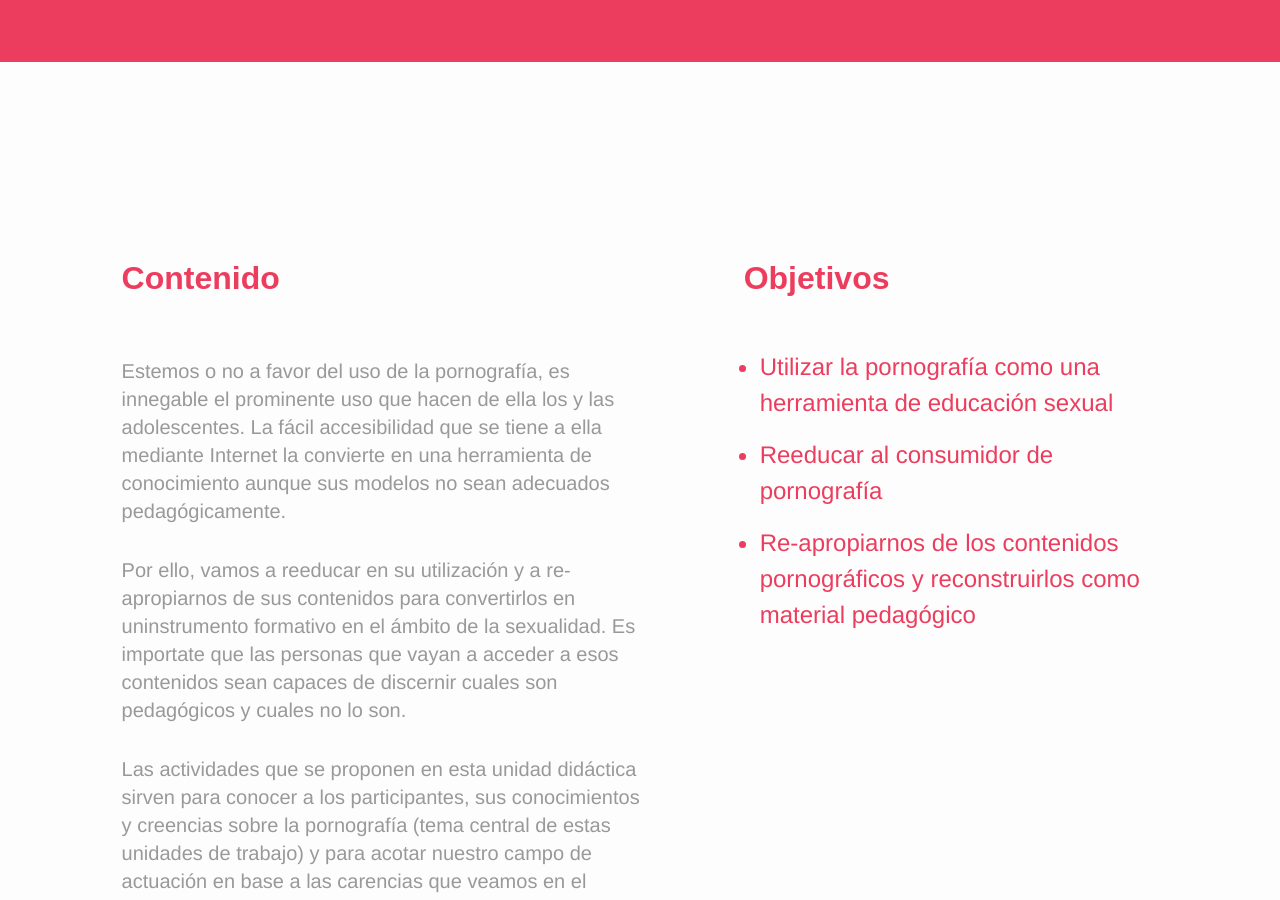
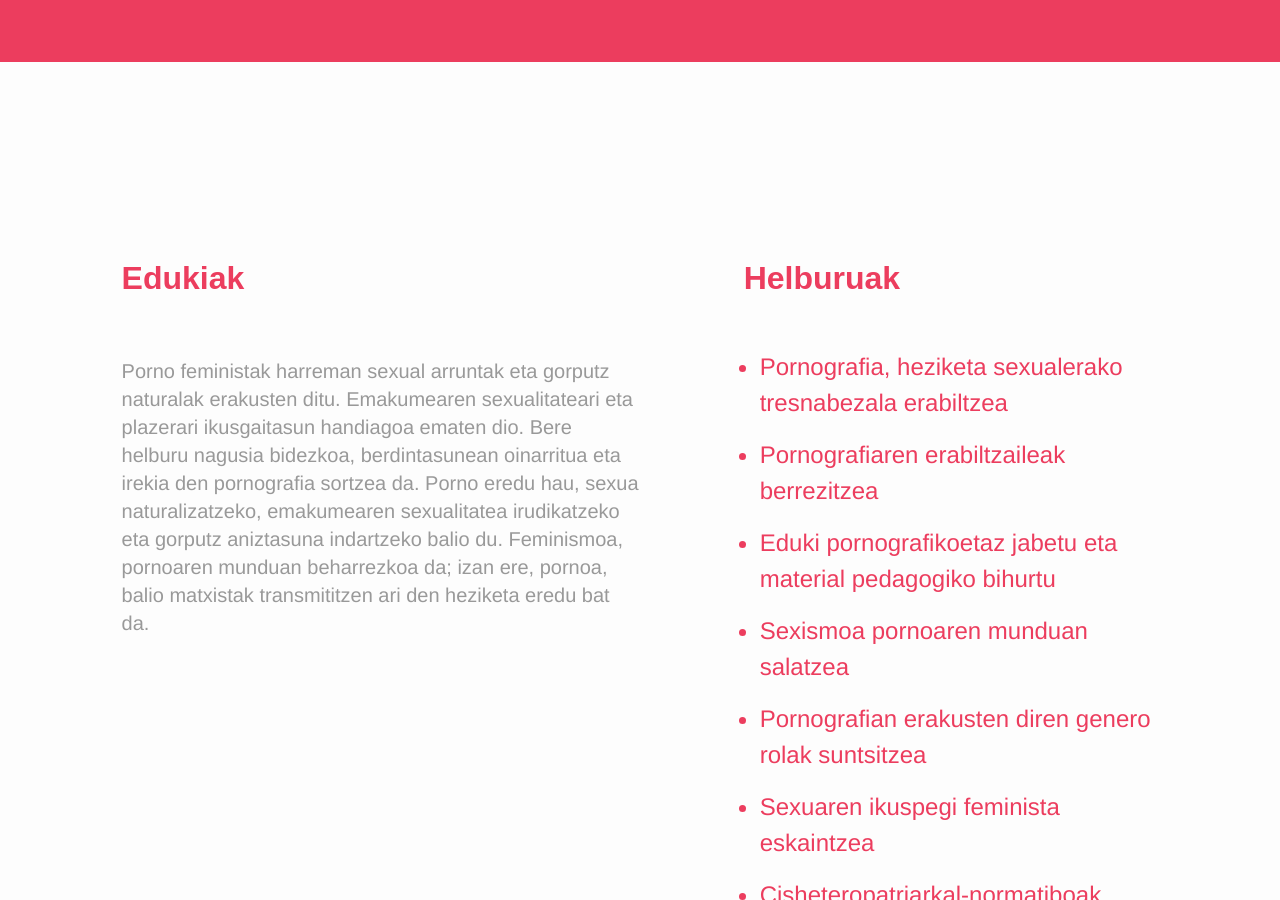
Before and after one commit to pornoeskola/site, a Jekyll site: the page built from _posts/2017-11-09-pornofeminista.html, in a window 1280 px wide and 900 px high, scrolled down 838 px. Built offline with Jekyll 4.4.1, drawn with Linux system fonts in a browser that asks for light colours; some web fonts are replaced; some of the changed text lies outside the part shown.

Commit message:
Added contents.

```diff
--- a/_posts/2017-11-09-pornofeminista.html
+++ b/_posts/2017-11-09-pornofeminista.html
@@ -9,75 +9,100 @@ lang: euskera
 ---
 <section class="section section--row section--sidebar">
   <div class="section__content post__content">
-    <h4 class="post__subtitle">Contenido</h4>
+    <h4 class="post__subtitle">Edukiak</h4>
     <p>
-      Estemos o no a favor del uso de la pornografía, es
-      innegable el prominente uso que hacen de ella los y las
-      adolescentes. La fácil accesibilidad que se tiene a ella
-      mediante Internet la convierte en una herramienta de
-      conocimiento aunque sus modelos no sean adecuados
-      pedagógicamente.
-    </p>
-    <p>
-      Por ello, vamos a reeducar en su utilización y a re-
-      apropiarnos de sus contenidos para convertirlos en uninstrumento formativo en el ámbito de la sexualidad.
-      Es importate que las personas que vayan a acceder a
-      esos contenidos sean capaces de discernir cuales son
-      pedagógicos y cuales no lo son.
-    </p>
-    <p>
-      Las actividades que se proponen en esta unidad
-      didáctica sirven para conocer a los participantes, sus
-      conocimientos y creencias sobre la pornografía (tema
-      central de estas unidades de trabajo) y para acotar
-      nuestro campo de actuación en base a las carencias que
-      veamos en el grupo. Esta primera unidad sirve como
-      introducción para trabajar el resto de unidades.
+    Porno feministak harreman sexual arruntak eta gorputz
+  naturalak erakusten ditu. Emakumearen sexualitateari
+  eta plazerari ikusgaitasun handiagoa ematen dio. Bere
+  helburu nagusia bidezkoa, berdintasunean oinarritua
+  eta irekia den pornografia sortzea da.
+  Porno eredu hau, sexua naturalizatzeko, emakumearen
+  sexualitatea irudikatzeko eta gorputz aniztasuna
+  indartzeko balio du.
+  Feminismoa, pornoaren munduan beharrezkoa da;
+  izan ere, pornoa, balio matxistak transmititzen ari den
+  heziketa eredu bat da.
     </p>
   </div>
   <div class="section__sidebar">
-    <h4 class="post__subtitle">Objetivos</h4>
+    <h4 class="post__subtitle">Helburuak</h4>
     <ul class="objetivos">
-      <li>Utilizar la pornografía como una herramienta de educación sexual</li>
-      <li>Reeducar al consumidor de pornografía</li>
-      <li>Re-apropiarnos de los contenidos pornográficos y reconstruirlos como material pedagógico</li>
+      <li>Pornografia, heziketa sexualerako tresnabezala erabiltzea</li>
+      <li>Pornografiaren erabiltzaileak berrezitzea</li>
+      <li>Eduki pornografikoetaz jabetu eta material pedagogiko bihurtu</li>
+      <li>Sexismoa pornoaren munduan salatzea</li>
+      <li>Pornografian erakusten diren genero rolak suntsitzea</li>
+      <li>Sexuaren ikuspegi feminista eskaintzea</li>
+      <li>Cisheteropatriarkal-normatiboak direnusteak desmitifikatzea</li>
     </ul>
   </div>
 </section>
 <section class="section section--row title-section">
   <h2 class="title-section__subtitle">
-    Actividad 1
+    1. Jarduera
   </h2>
   <h3 class="title-section__title">
-    ¿Qué es la pornografía?
+    MUTILA IZANGO BANINTZ
   </h3>
 </section>
 <section class="section section--row section--sidebar">
   <div class="section__content post__content">
-    <h4 class="post__subtitle">Objetivos</h4>
+    <h4 class="post__subtitle">HELBURUAK</h4>
     <p>
-      Conocer la opinión de las y los participantes sobre la
-      pornografía. Por ello, se propone hacer una tormenta de
-      ideas con el fin de saber cual es el ideario del grupo con
-      el que vamos a trabajar y poder orientarles.
+      Emakumea pornoaren munduan, argazkilaritza
+erotikoan edo iragarkietan nola irudikatzen den
+aztertzea da. Emakumearen irudia gizonezkoarenarekin
+ordezkatzen, eta modu horretan, matxismoa salatuz.
     </p>
-    <h4 class="post__subtitle">Dinámica</h4>
+    <h4 class="post__subtitle">DINAMIKA</h4>
     <p>
-      El grupo, ubicado en círculo, dispondrá de unos minutos para anotar en un Post-it, ya sea una definición o palabras
-      sueltas, lo que piensan sobre la pornografía. Una vez que todo el mundo lo haya hecho, se pegarán los Post-it en
-      la pizarra y se intercambiarán impresiones. Cada participante dispondrá de una hoja donde poder recoger el
-      intercambio de opiniones y anotar lo que se hable en el grupo. Nuestra labor será la de guiar el grupo, animarles a
-      expresar sus opiniones, rebatir las de las demás personas, moderar,etc.
+      Taldea, emakumeen argazki erotikoak aztertuko ditu
+bere gorputzen irudikapenean arreta jarriz. Ondoren,
+jarrera berbera duten gizonen argazkiak erakutsiko
+zaizkie; bai eta gizarteak ezarritako edertasun kanonak
+irudikatzen ez dituzten emakumeen argazkiak ere.
     </p>
   </div>
   <div class="section__sidebar">
     <h4 class="post__subtitle">Materiales</h4>
     <ul class="objetivos">
-      <li>Ficha: ¿Qué es la pornografia?</li>
-      <li>Una pizarra</li>
-      <li>Bolígrafos</li>
-      <li>Post-it</li>
-      <li>Sillas</li>
+      <li><em>“Mutila/neska izango banintz...”</em> fitxa</li>
+      <li>Proiektorea</li>
+      <li>Pantaila</li>
+      <li>Aulkiak</li>
     </ul>
   </div>
 </section>
+<section class="section section--row title-section">
+  <h2 class="title-section__subtitle">
+    2. Jarduera
+  </h2>
+  <h3 class="title-section__title">
+    CAMBIEMOS EL GUIÓN
+  </h3>
+</section>
+<section class="section section--row section--sidebar">
+  <div class="section__content post__content">
+    <h4 class="post__subtitle">HELBURUAK</h4>
+    <p>
+      Pelikula pornoen gidoietan matxismoa antzematea eta aldatzea da.
+    </p>
+    <h4 class="post__subtitle">DINAMIKA</h4>
+    <p>
+      Parte hartzaileak lan-talde txikietan banatuko ditugu
+eta pelikula porno baten gidoia pasatuko diegu.
+Jokabide matxistak aurkitu beharko dituzte eta gidoia
+ikuspegi feminista batetik berridatzi.
+    </p>
+  </div>
+  <div class="section__sidebar">
+    <h4 class="post__subtitle">Materiales</h4>
+    <ul class="objetivos">
+      <li><em>“Gidoia aldatuz”</em> fitxa</li>
+      <li>Mahaiak</li>
+      <li>Aulkiak</li>
+      <li>Proiektorea</li>
+      <li>Pantaila</li>
+    </ul>
+  </div>
+</section>
```
Also changed, not shown: _posts/2017-11-09-fantasiasexual.html (+69 -44 lines), _posts/2017-11-09-fantasiasexuall-castellano.html (+44 -41 lines), _posts/2017-11-09-pornofeminista-castellano.html (+46 -42 lines).
